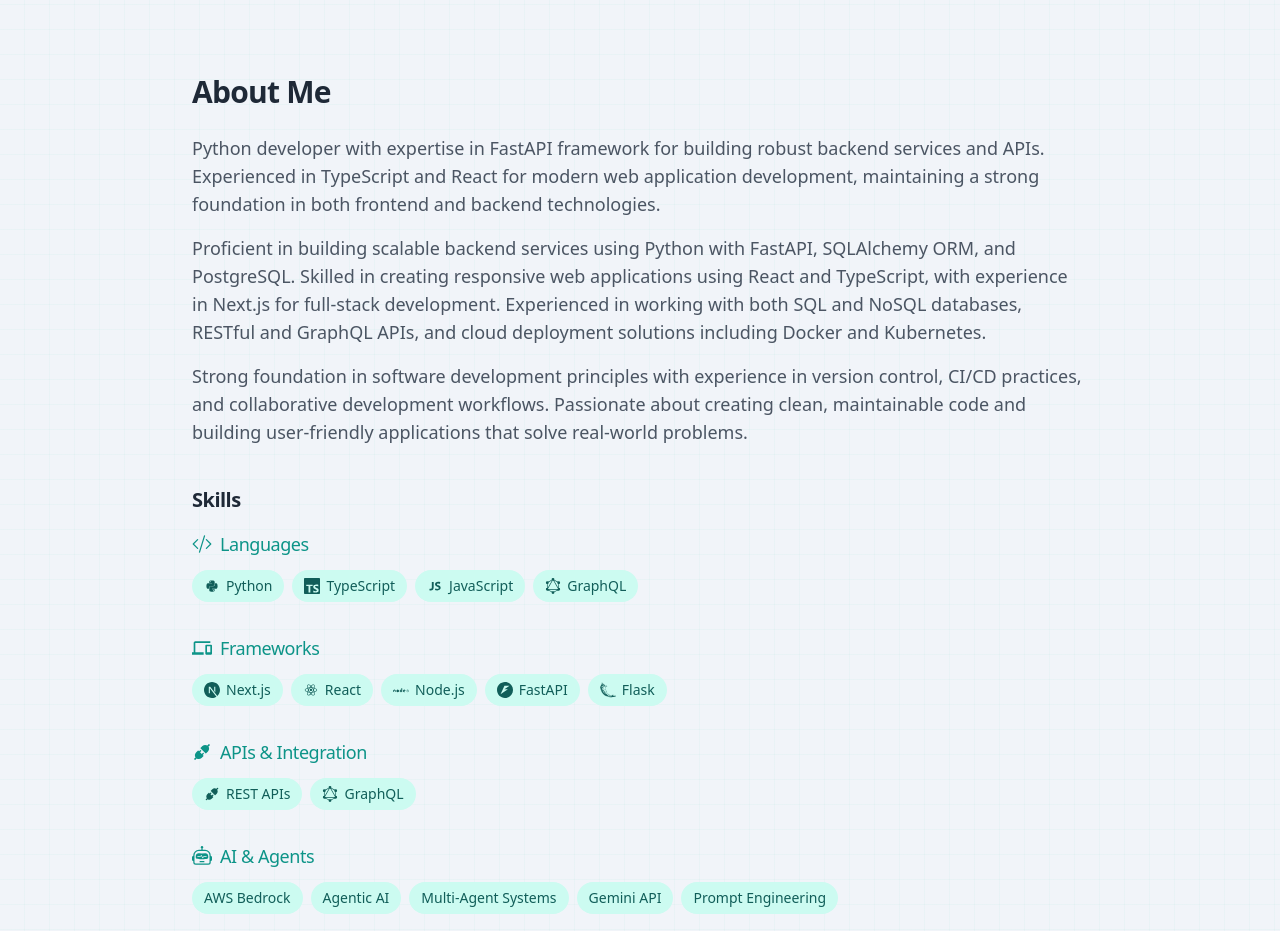
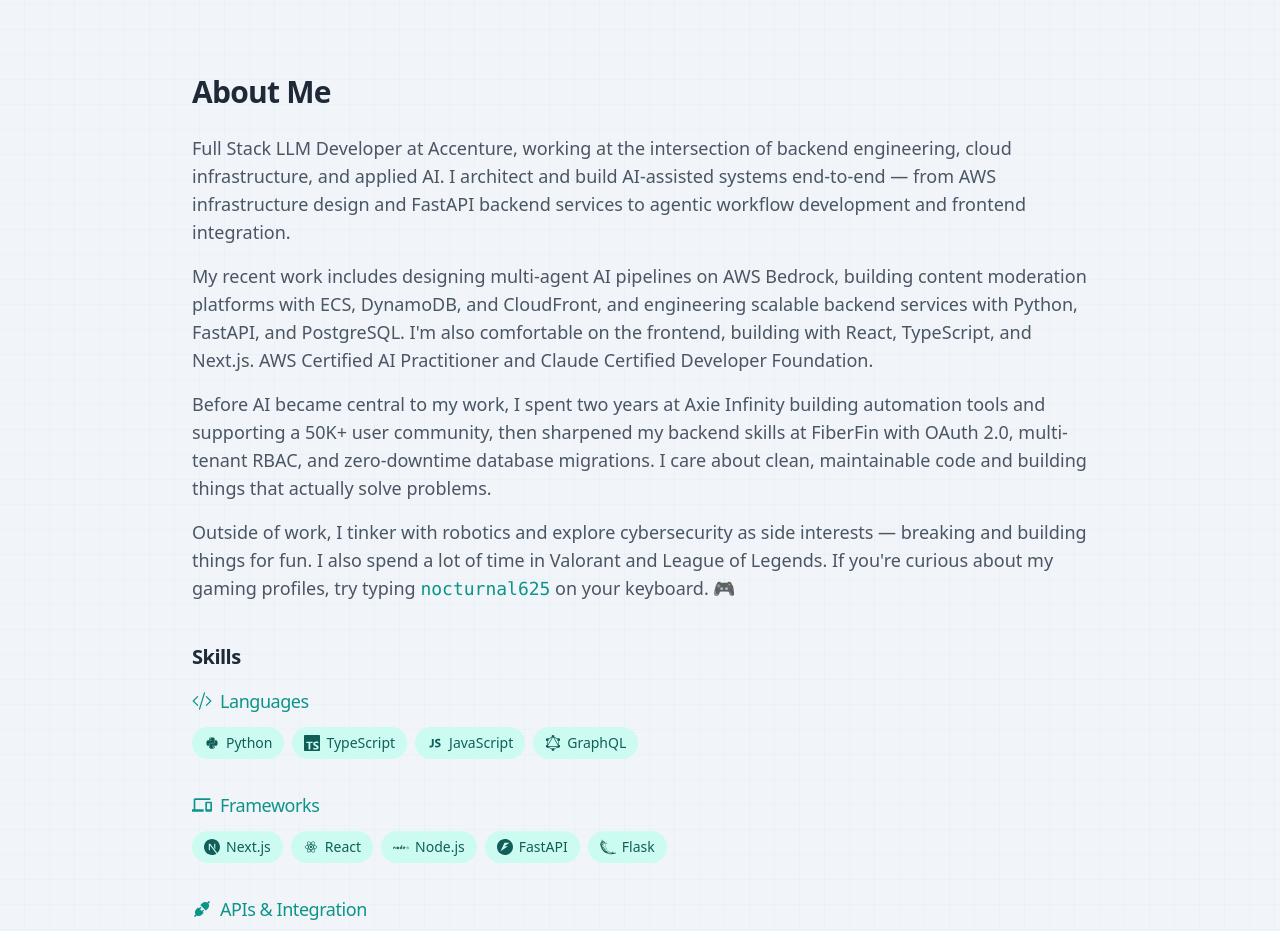
Before and after one commit to nocturnal629/portfolio, a Next.js app: page / in a window 1280 px wide. Shown: the part 4520-5451 px from the top of the page. Built offline with nearby package versions, Linux system fonts and the light colour scheme.

Commit message:
Update About Me with current role, hobbies, and gaming easter egg hint
Co-Authored-By: Claude Sonnet 4.6 <noreply@anthropic.com>

```diff
--- a/src/components/sections/About.tsx
+++ b/src/components/sections/About.tsx
@@ -9,13 +9,16 @@ const About: React.FC = () => {
         <SectionTitle>About Me</SectionTitle>
         <div className="prose dark:prose-invert max-w-none">
           <p className="text-lg mb-4 text-gray-600 dark:text-gray-300">
-            Python developer with expertise in FastAPI framework for building robust backend services and APIs. Experienced in TypeScript and React for modern web application development, maintaining a strong foundation in both frontend and backend technologies.
+            Full Stack LLM Developer at Accenture, working at the intersection of backend engineering, cloud infrastructure, and applied AI. I architect and build AI-assisted systems end-to-end — from AWS infrastructure design and FastAPI backend services to agentic workflow development and frontend integration.
           </p>
           <p className="text-lg mb-4 text-gray-600 dark:text-gray-300">
-            Proficient in building scalable backend services using Python with FastAPI, SQLAlchemy ORM, and PostgreSQL. Skilled in creating responsive web applications using React and TypeScript, with experience in Next.js for full-stack development. Experienced in working with both SQL and NoSQL databases, RESTful and GraphQL APIs, and cloud deployment solutions including Docker and Kubernetes.
+            My recent work includes designing multi-agent AI pipelines on AWS Bedrock, building content moderation platforms with ECS, DynamoDB, and CloudFront, and engineering scalable backend services with Python, FastAPI, and PostgreSQL. I&apos;m also comfortable on the frontend, building with React, TypeScript, and Next.js. AWS Certified AI Practitioner and Claude Certified Developer Foundation.
+          </p>
+          <p className="text-lg mb-4 text-gray-600 dark:text-gray-300">
+            Before AI became central to my work, I spent two years at Axie Infinity building automation tools and supporting a 50K+ user community, then sharpened my backend skills at FiberFin with OAuth 2.0, multi-tenant RBAC, and zero-downtime database migrations. I care about clean, maintainable code and building things that actually solve problems.
           </p>
           <p className="text-lg mb-6 text-gray-600 dark:text-gray-300">
-            Strong foundation in software development principles with experience in version control, CI/CD practices, and collaborative development workflows. Passionate about creating clean, maintainable code and building user-friendly applications that solve real-world problems.
+            Outside of work, I tinker with robotics and explore cybersecurity as side interests — breaking and building things for fun. I also spend a lot of time in Valorant and League of Legends. If you&apos;re curious about my gaming profiles, try typing <span className="font-mono text-teal-600 dark:text-teal-400 font-medium">nocturnal625</span> on your keyboard. 🎮
           </p>
 
           <div className="mt-10">
```
